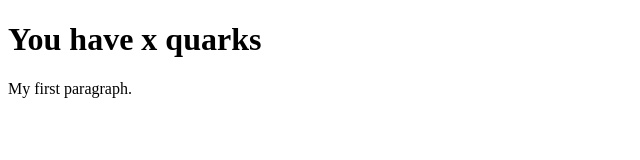
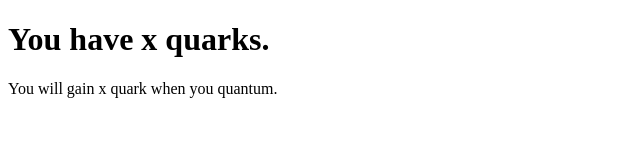
Before and after one commit to 1e1000000/number-increment, a plain HTML site: page index.html in a window 1280 px wide. Shown: the whole page, without its empty margins (0-640 px from the left). Drawn offline with Linux system fonts and the light colour scheme.

Commit message:
Update index.html

```diff
--- a/index.html
+++ b/index.html
@@ -2,8 +2,8 @@
 <html>
 <body>
 
-<h1>You have x quarks</h1>
-<p>My first paragraph.</p>
+<h1>You have x quarks.</h1>
+<p>You will gain x quark when you quantum.</p>
 
 </body>
 </html>
```
